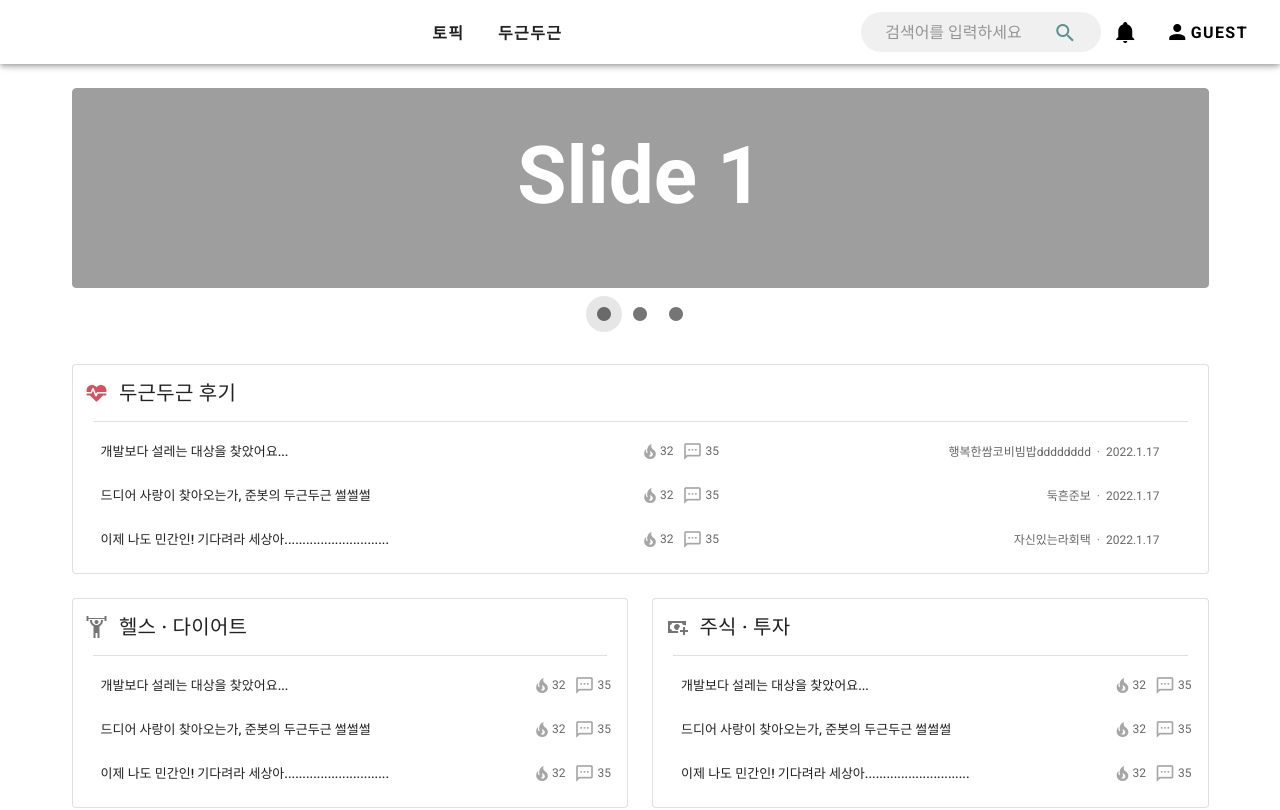
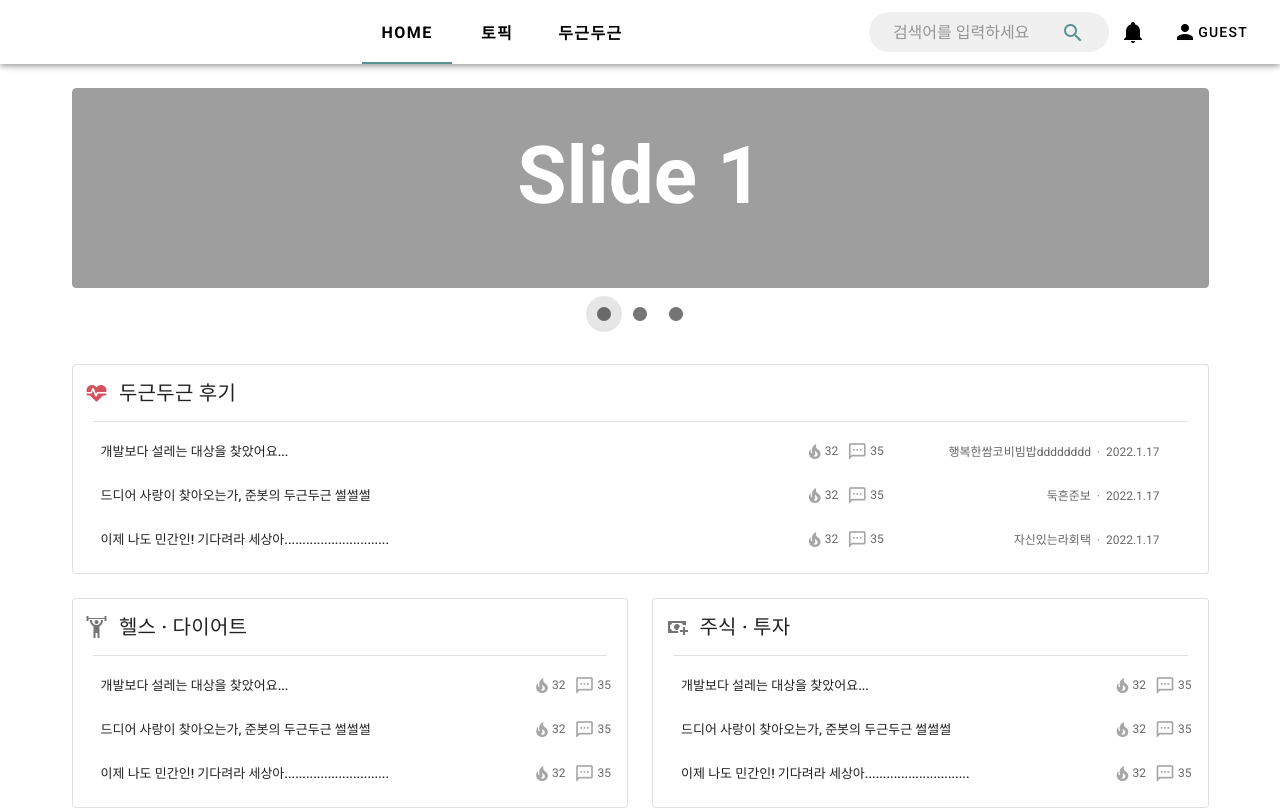
Before and after one commit to Szzng/Test_VueJs, a Vue app in the folder preTM/: page / in a window 1280 px wide. Shown: the top 810 px of the page. Built offline with nearby package versions, Linux system fonts and the light colour scheme.

Commit message:
change appbar btns to tabs

```diff
--- a/preTM/src/components/AppBar.vue
+++ b/preTM/src/components/AppBar.vue
@@ -10,10 +10,12 @@
           width="100"
       /></a>
 
-      <v-spacer></v-spacer>
-
-      <v-btn text href="/topic">토픽</v-btn>
-      <v-btn text href="/pitapat">두근두근</v-btn>
+      <v-tabs centered class="pl-n12" color="primary">
+        <v-tabs-slider></v-tabs-slider>
+        <v-tab class="black--text" to="/">Home</v-tab>
+        <v-tab class="black--text" to="/topic">토픽</v-tab>
+        <v-tab class="black--text" to="/pitapat">두근두근</v-tab>
+      </v-tabs>
 
       <v-spacer></v-spacer>
 
@@ -124,6 +126,7 @@ axios.defaults.xsrfHeaderName = "X-CSRFToken";
 
 export default {
   data: () => ({
+    tab: null,
     dialog: {
       login: false,
     },
@@ -191,7 +194,7 @@ export default {
   border-width: 1px;
 }
 
-.v-app-bar .v-btn,
+.v-tab,
 .v-dialog .v-btn {
   font-weight: bold;
   font-size: 1em;
--- a/preTM/src/components/Home.vue
+++ b/preTM/src/components/Home.vue
@@ -65,7 +65,7 @@
                             </v-list-item-content>
                           </v-col>
 
-                          <v-col cols="2" class="pa-0">
+                          <v-col cols="3" class="pa-0 text-right">
                             <v-list-item-action>
                               <v-list-item-action-text>
                                 <v-icon dense color="#A6A6A6">mdi-fire</v-icon
@@ -77,7 +77,7 @@
                               </v-list-item-action-text>
                             </v-list-item-action>
                           </v-col>
-                          <v-col cols="4" class="pa-0 text-right">
+                          <v-col cols="3" class="pa-0 text-right">
                             <v-list-item-action>
                               <v-list-item-action-text>
                                 {{ post.owner }}
```
